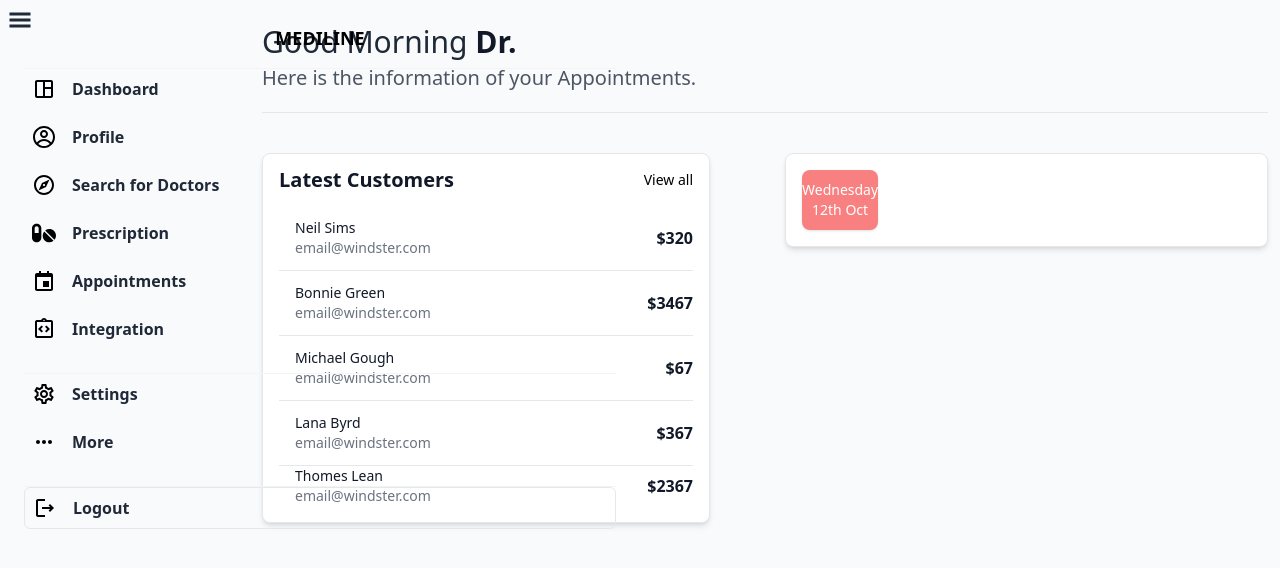
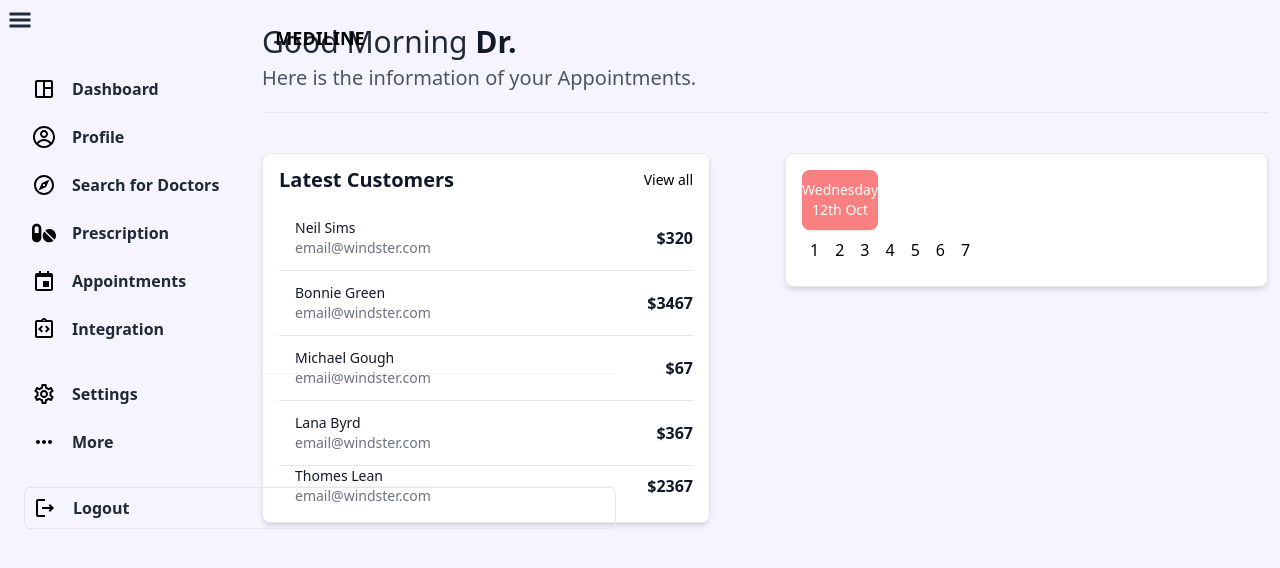
Before and after one commit to dev265545/mediline, a Next.js app: page /DoctorDashBoard/1/Appointments in a window 1280 px wide. Shown: the top 568 px of the page. Built offline with nearby package versions, Linux system fonts and the light colour scheme; no server answers.

Commit message:
Slotgenerator + error fixed

```diff
--- a/Components/DoctorComponents/SlotGenerator.js
+++ b/Components/DoctorComponents/SlotGenerator.js
@@ -7,6 +7,16 @@ function classNames(...classes) {
 }
 
 function SlotGenerator() {
+    const x = [
+      [1, 2, 3, 4, 5, 6, 7],
+      [1, 2, 3, 4, 5, 6, 7],
+      [1, 2, 3, 4, 5, 6, 8],
+      [1, 2, 3, 4, 5, 6, 8],
+      [1, 2, 3, 4, 5, 7, 8],
+      [1, 2, 3, 4, 5, 7, 8],
+      [1, 2, 3, 4, 6, 7, 8],
+    ];
+    console.log("l")
     let days = [];
     let daysRequired = 7;
 
@@ -14,13 +24,12 @@ function SlotGenerator() {
       days.push(moment().add(i, "days").format("dddd  Do MMM"));
     }
 
-    console.log(days);
 
   return (
     <div class="p-4 w-full  bg-white rounded-lg border shadow-md sm:p-8 dark:bg-gray-800 dark:border-gray-700">
       <Tab.Group>
         <Tab.List className="flex justify-between  ">
-          {days.map((day,index) => (
+          {days.map((day, index) => (
             <Tab
               key={index}
               className={({ selected }) =>
@@ -39,13 +48,14 @@ function SlotGenerator() {
         </Tab.List>
 
         <Tab.Panels>
-          <Tab.Panel></Tab.Panel>
-          <Tab.Panel>Content 2</Tab.Panel>
-          <Tab.Panel>Content 3</Tab.Panel>
-          <Tab.Panel>Content 1</Tab.Panel>
-          <Tab.Panel>Content 2</Tab.Panel>
-          <Tab.Panel>Content 3</Tab.Panel>
-          <Tab.Panel>Content 1</Tab.Panel>
+          <Tab.Panel className="">
+            {x[0].map((time,index)=>(
+<button className="p-2" key={index}>{time}</button>
+            ))                }
+            </Tab.Panel><Tab.Panel>{x[1]}</Tab.Panel>
+          <Tab.Panel>{x[2]}</Tab.Panel><Tab.Panel>{x[2]}</Tab.Panel>
+          <Tab.Panel>{x[4]}</Tab.Panel><Tab.Panel>{x[3]}</Tab.Panel>
+          <Tab.Panel>{x[6]}</Tab.Panel>
         </Tab.Panels>
       </Tab.Group>
     </div>
--- a/pages/DoctorDashBoard/[id]/Appointments.js
+++ b/pages/DoctorDashBoard/[id]/Appointments.js
@@ -29,7 +29,7 @@ function Appointments() {
   }
   return (
     <div>
-      <main className="bg-gray-50 min-h-screen flex max-w-[1500px] mx-auto">
+      <main className="bg-purple-50 min-h-screen flex max-w-[1500px] mx-auto">
         <DoctorSidebar />
         <div className="flex-grow px-3 w-full sm:ml-[73px] md:ml-[250px] xl:ml-[250px]">
           <div className="text-3xl pt-6 pb-4   border-b text-gray-800 font-thin ">
--- a/pages/UserDashBoard/[id].js
+++ b/pages/UserDashBoard/[id].js
@@ -1,5 +1,5 @@
 import React from "react";
-import SideNavbar from "../../../Components/Sidebar";
+import SideNavbar from "../../Components/UserPatientComponents/Sidebar";
 
 export default function UserProfileDashBoard() {
   return (
```
